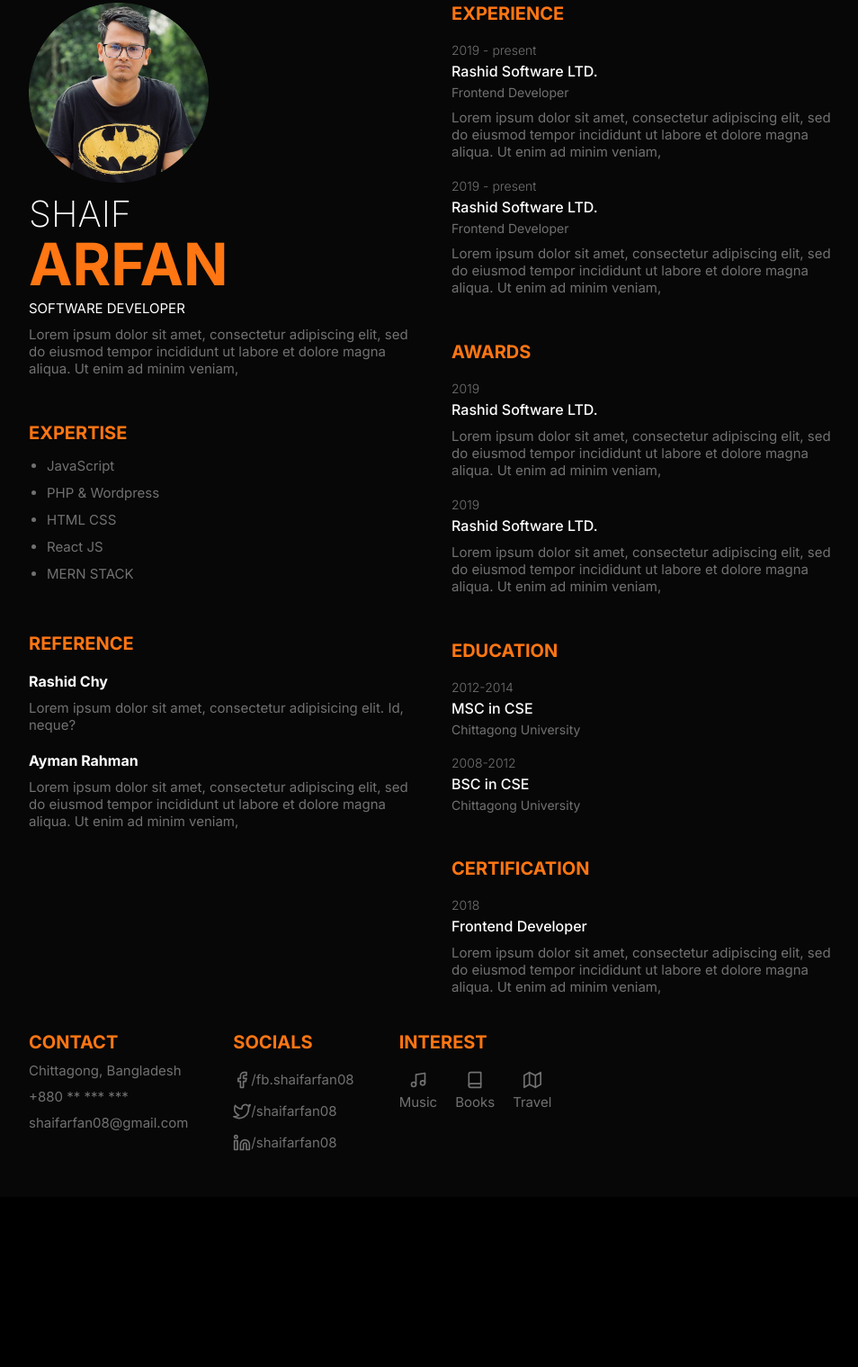
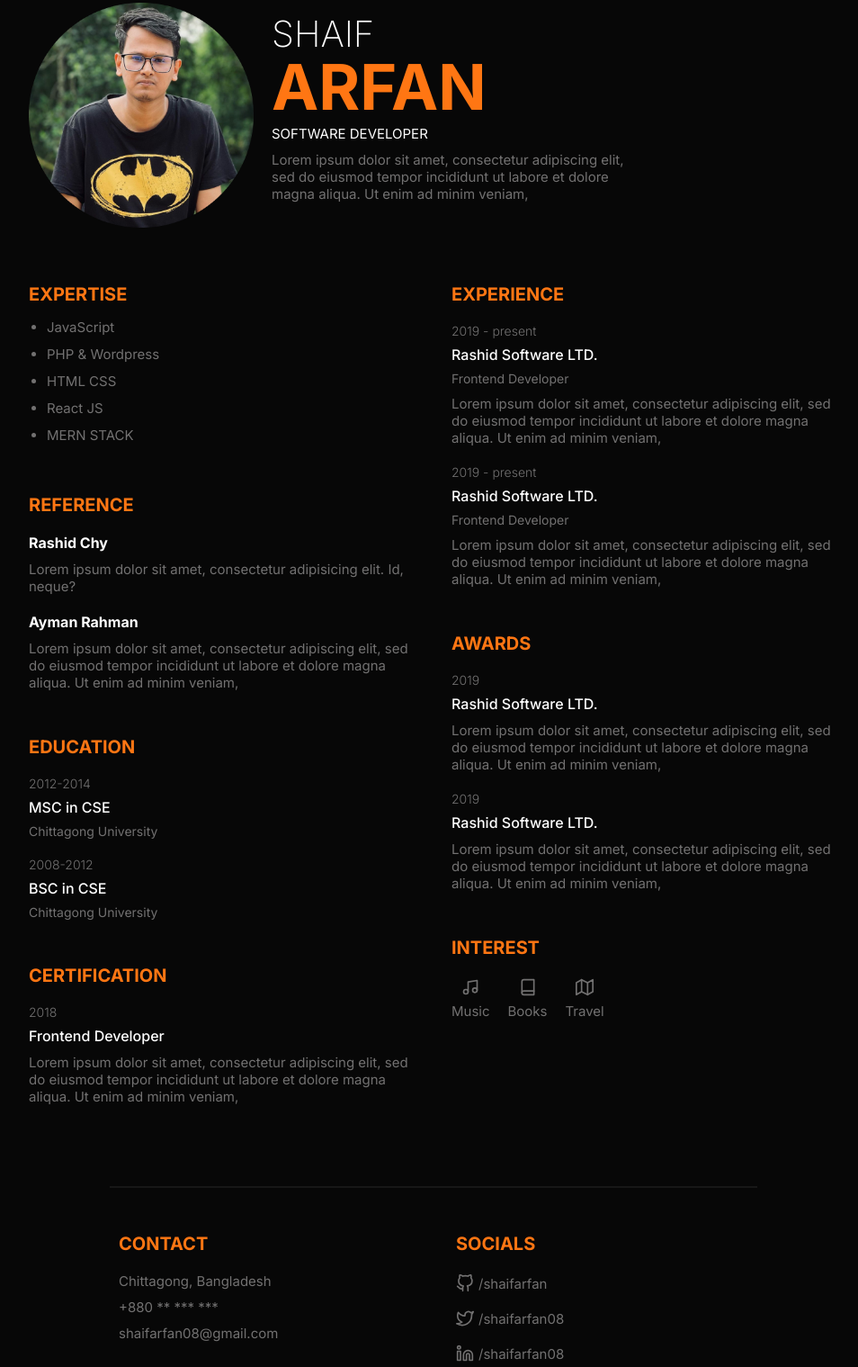
Before and after one commit to ShaifArfan/html-css-resume, a plain HTML site: page index.html in a window 1280 px wide. Shown: the part 47-1566 px from the top of the page at 90% size, without its empty margins (158-1112 px from the left). Before the commit the page ends 1377 px from the top, so only its background shows below. Drawn offline with nearby package versions, Linux system fonts and the light colour scheme.

Commit message:
optimized the codebase

```diff
--- a/index.html
+++ b/index.html
@@ -12,22 +12,27 @@
 
 <body>
   <div class="container">
-    <div class="group-1">
+    <div class="profile">
+      <div class="profile_container">
 
-      <div class="sec1">
-        <div class="sec1_profileImg">
+        <div class="profile_profileImg">
           <img src="./images/profileImage.png" alt="shaif arfan">
         </div>
-        <h1 class="sec1_name">
-          <span class="sec1_name_firstName">Shaif</span>
-          <span class="sec1_name_lastName">Arfan</span>
-        </h1>
-        <p class="sec1_title">Software Developer</p>
-        <p class="description">
-          Lorem ipsum dolor sit amet, consectetur adipiscing elit, sed do eiusmod tempor incididunt ut labore et dolore
-          magna aliqua. Ut enim ad minim veniam,
-        </p>
+        <div>
+          <h1 class="profile_name">
+            <span class="profile_name_firstName">Shaif</span>
+            <span class="profile_name_lastName">Arfan</span>
+          </h1>
+          <p class="profile_title">Software Developer</p>
+          <p class="description profile_description">
+            Lorem ipsum dolor sit amet, consectetur adipiscing elit, sed do eiusmod tempor incididunt ut labore et
+            dolore
+            magna aliqua. Ut enim ad minim veniam,
+          </p>
+        </div>
       </div>
+    </div>
+    <div class="group-1">
       <div class="skills">
         <h3 class="title">Expertise</h3>
         <ul class="skills_list description">
@@ -48,6 +53,37 @@
           <h4 class="ref_name">Ayman Rahman</h4>
           <p class="description"> Lorem ipsum dolor sit amet, consectetur adipiscing elit, sed do eiusmod tempor
             incididunt ut labore et dolore magna aliqua. Ut enim ad minim veniam, </p>
+        </div>
+      </div>
+
+      <div class="edu">
+        <h3 class="title">Education</h3>
+        <div class="edu_item">
+          <p class="item_preTitle">2012-2014</p>
+          <h4 class="item_title">MSC in CSE</h4>
+          <p class="item_subtitle">
+            Chittagong University
+          </p>
+        </div>
+        <div class="edu_item">
+          <p class="item_preTitle">2008-2012</p>
+          <h4 class="item_title">BSC in CSE</h4>
+          <p class="item_subtitle">
+            Chittagong University
+          </p>
+        </div>
+      </div>
+
+      <div class="certification">
+        <h3 class="title">certification</h3>
+        <div class="certification_item">
+          <p class="item_preTitle">2018</p>
+          <h4 class="item_title">Frontend Developer</h4>
+          <p class="description">
+            Lorem ipsum dolor sit amet, consectetur adipiscing elit, sed do eiusmod tempor incididunt ut labore et
+            dolore
+            magna aliqua. Ut enim ad minim veniam,
+          </p>
         </div>
       </div>
     </div>
@@ -96,66 +132,7 @@
           </p>
         </div>
       </div>
-      <div class="edu">
-        <h3 class="title">Education</h3>
-        <div class="edu_item">
-          <p class="item_preTitle">2012-2014</p>
-          <h4 class="item_title">MSC in CSE</h4>
-          <p class="item_subtitle">
-            Chittagong University
-          </p>
-        </div>
-        <div class="edu_item">
-          <p class="item_preTitle">2008-2012</p>
-          <h4 class="item_title">BSC in CSE</h4>
-          <p class="item_subtitle">
-            Chittagong University
-          </p>
-        </div>
-      </div>
-      <div class="certification">
-        <h3 class="title">certification</h3>
-        <div class="certification_item">
-          <p class="item_preTitle">2018</p>
-          <h4 class="item_title">Frontend Developer</h4>
-          <p class="description">
-            Lorem ipsum dolor sit amet, consectetur adipiscing elit, sed do eiusmod tempor incididunt ut labore et
-            dolore
-            magna aliqua. Ut enim ad minim veniam,
-          </p>
-        </div>
-      </div>
-    </div>
-    <div class="group-3">
-      <div class="contact">
-        <h3 class="title">Contact</h3>
-        <p class="description">
-          Chittagong, Bangladesh
-        </p>
-        <p class="description">
-          +880 ** *** ***
-        </p>
-        <p class="description">
-          shaifarfan08@gmail.com
-        </p>
-      </div>
-      <div class="social">
-        <h3 class="title">Socials</h3>
-        <div class="social_items">
-          <a href="#" target="_b" class="social_item">
-            <i data-feather="facebook"></i>
-            <span>/fb.shaifarfan08</span>
-          </a>
-          <a href="#" target="_blank" class="social_item">
-            <i data-feather="twitter"></i>
-            <span>/shaifarfan08</span>
-          </a>
-          <a href="#" target="_blank" class="social_item">
-            <i data-feather="linkedin"></i>
-            <span>/shaifarfan08</span>
-          </a>
-        </div>
-      </div>
+
       <div class="interest">
         <h3 class="title">Interest</h3>
         <div class="interest_items">
@@ -175,6 +152,40 @@
 
       </div>
     </div>
+    <hr>
+    <div class="group-3">
+      <div class="contact">
+        <h3 class="title">Contact</h3>
+        <div class="contact_info">
+          <p class="description">
+            Chittagong, Bangladesh
+          </p>
+          <p class="description">
+            +880 ** *** ***
+          </p>
+          <p class="description">
+            shaifarfan08@gmail.com
+          </p>
+        </div>
+      </div>
+      <div class="social">
+        <h3 class="title">Socials</h3>
+        <div class="social_items">
+          <a href="#" target="_b" class="social_item">
+            <i data-feather="github"></i>
+            <span>/shaifarfan</span>
+          </a>
+          <a href="#" target="_blank" class="social_item">
+            <i data-feather="twitter"></i>
+            <span>/shaifarfan08</span>
+          </a>
+          <a href="#" target="_blank" class="social_item">
+            <i data-feather="linkedin"></i>
+            <span>/shaifarfan08</span>
+          </a>
+        </div>
+      </div>
+    </div>
   </div>
   <script>
     feather.replace()
--- a/style.css
+++ b/style.css
@@ -17,16 +17,9 @@ body {
 	background: black;
 	color: white;
 }
-.container {
-	max-width: 1000px;
-	width: 90%;
-	margin: 0 auto;
-	display: grid;
-	padding: 5rem;
-	background-color: #070707;
-	grid-template-columns: 1fr 1fr;
-	gap: 4rem;
-}
+
+/* Common Styles */
+
 @media only screen and (max-width: 768px) {
 	.container {
 		width: 100%;
@@ -35,58 +28,12 @@ body {
 		gap: 7rem;
 	}
 }
-img,
-svg {
-	height: 100%;
+img {
 	width: 100%;
 }
 a {
 	text-decoration: none;
 	color: white;
-}
-.sec1_profileImg {
-	height: 200px;
-	width: 200px;
-}
-.group-2,
-.group-1 {
-	display: flex;
-	flex-direction: column;
-	gap: 5rem;
-}
-.group-3 {
-	grid-column: 1 / -1;
-	display: flex;
-	flex-direction: row;
-	gap: 5rem;
-}
-@media only screen and (max-width: 768px) {
-	.group-3 {
-		flex-direction: column;
-	}
-}
-.sec1_name {
-	margin-top: 1rem;
-}
-.sec1_name_firstName {
-	color: white;
-	font-weight: 200;
-	font-size: 4rem;
-	text-transform: uppercase;
-	display: block;
-	margin-bottom: -0.8rem;
-}
-.sec1_name_lastName {
-	color: var(--primary-color);
-	font-weight: 700;
-	font-size: 6.5rem;
-	text-transform: uppercase;
-	display: block;
-}
-.sec1_title {
-	font-size: 1.5rem;
-	font-weight: 400;
-	text-transform: uppercase;
 }
 .description {
 	margin-top: 1rem;
@@ -100,9 +47,6 @@ a {
 	font-size: 2rem;
 	text-transform: uppercase;
 }
-.exp_item {
-	margin-top: 2rem;
-}
 .item_preTitle {
 	font-size: 1.4rem;
 	color: var(--text-color);
@@ -112,28 +56,143 @@ a {
 	font-size: 1.6rem;
 	color: white;
 	font-weight: 500;
-	margin-top: 0.5rem;
+	margin: 0.8rem 0;
 }
 .item_subtitle {
 	font-size: 1.4rem;
 	color: var(--text-color);
 	font-weight: 400;
-	margin-top: 0.5rem;
 }
+
+/* layout */
+
+/*
+	container
+	|- profile(top)
+	|- group-1(left)
+	|- group-2(right)
+	|- group-3(bottom)
+*/
+.container {
+	max-width: 1000px;
+	width: 90%;
+	margin: 0 auto;
+	display: grid;
+	padding: 5rem;
+	background-color: #070707;
+	grid-template-columns: 1fr 1fr;
+	gap: 4rem;
+}
+.profile {
+	grid-column: 1/-1;
+	margin-bottom: 2rem;
+}
+.group-2,
+.group-1 {
+	display: flex;
+	flex-direction: column;
+	gap: 5rem;
+}
+.group-3 {
+	max-width: 700px;
+	width: 100%;
+	margin: 0 auto;
+	grid-column: 1 / -1;
+	display: flex;
+	flex-direction: row;
+	gap: 5rem;
+}
+.group-3 > div {
+	flex: 1;
+}
+@media only screen and (max-width: 768px) {
+	.container {
+		grid-template-columns: 1fr;
+		width: 100%;
+	}
+	.profile {
+		margin-bottom: 0rem;
+	}
+	.group-3 {
+		flex-direction: column;
+	}
+}
+
+/* Profile */
+
+.profile_container {
+	display: flex;
+	gap: 2rem;
+}
+.profile_profileImg {
+	max-width: 250px;
+}
+.profile_name {
+	margin-top: 1rem;
+}
+.profile_name_firstName {
+	color: white;
+	font-weight: 200;
+	font-size: clamp(2rem, 8vw, 4rem);
+	text-transform: uppercase;
+	display: block;
+	margin-bottom: -0.8rem;
+}
+.profile_name_lastName {
+	color: var(--primary-color);
+	font-weight: 700;
+	font-size: clamp(2.5rem, 15vw, 7rem);
+	text-transform: uppercase;
+	display: block;
+}
+.profile_title {
+	font-size: 1.5rem;
+	font-weight: 400;
+	text-transform: uppercase;
+}
+.profile_description {
+	max-width: 400px;
+}
+@media only screen and (max-width: 768px) {
+	.profile_container {
+		flex-direction: column;
+	}
+}
+
+/* experiences */
+
+.exp_item {
+	margin-top: 2rem;
+}
+
+/* education */
+
+.edu_item {
+	margin-top: 2rem;
+}
+
+/* Skills */
+
 .skills_list {
 	margin-top: 1rem;
 	margin-left: 2rem;
 	line-height: 2;
 }
+
+/* awards */
+
 .awards_item {
 	margin-top: 2rem;
 }
-.edu_item {
-	margin-top: 2rem;
-}
+
+/* certifications */
+
 .certification_item {
 	margin-top: 2rem;
 }
+
+/* references */
+
 .ref_item {
 	margin-top: 2rem;
 }
@@ -141,13 +200,28 @@ a {
 	font-size: 1.6rem;
 	font-weight: 700;
 }
+
+/* Contact Info */
+
+.contact_info {
+	margin-top: 2rem;
+}
+
+/* Socials */
+
 .social_items {
 	margin-top: 2rem;
+}
+.social_item:first-of-type {
+	margin-top: 0;
 }
 .social_item {
 	margin-top: 1.5rem;
 	font-size: 1.5rem;
 	display: flex;
+	gap: 0.5rem;
+	align-items: center;
+	justify-content: flex-start;
 	color: var(--text-color);
 }
 .social_item:hover {
@@ -156,6 +230,9 @@ a {
 .social_item svg {
 	width: 2rem;
 }
+
+/* Interests */
+
 .interest_items {
 	margin-top: 2rem;
 	display: flex;
@@ -175,3 +252,18 @@ a {
 .interest_item svg {
 	width: 2rem;
 }
+
+hr {
+	grid-column: 1/-1;
+	margin: 0 auto;
+	margin-top: 5rem;
+	margin-bottom: 1rem;
+	border: none;
+	border-top: 2px solid rgba(128, 128, 128, 0.134);
+	width: 80%;
+}
+@media only screen and (max-width: 768px) {
+	hr {
+		margin: 0rem auto;
+	}
+}
```
Also changed, not shown: banner.png (added), 1 other file.
